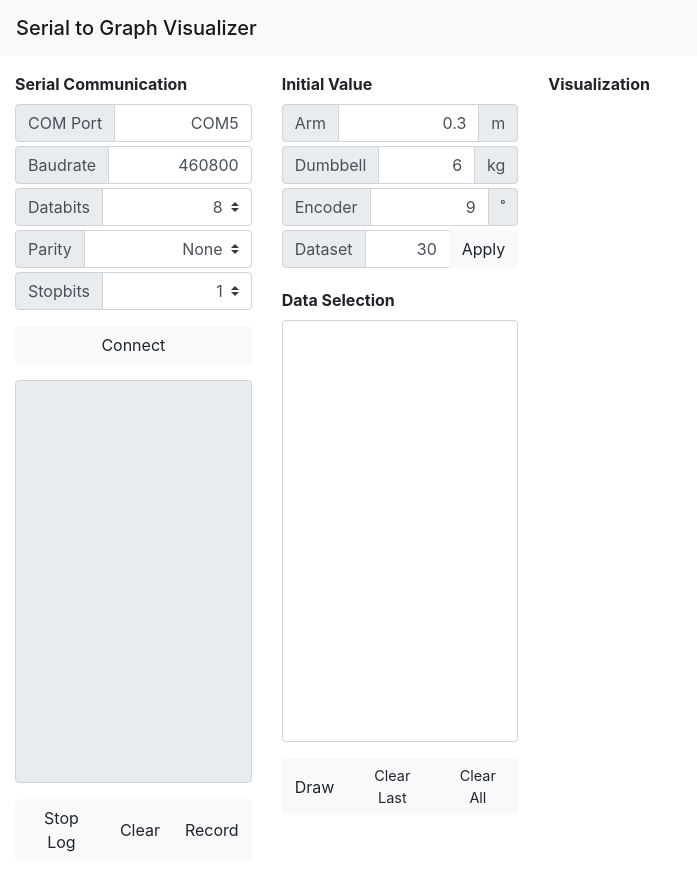
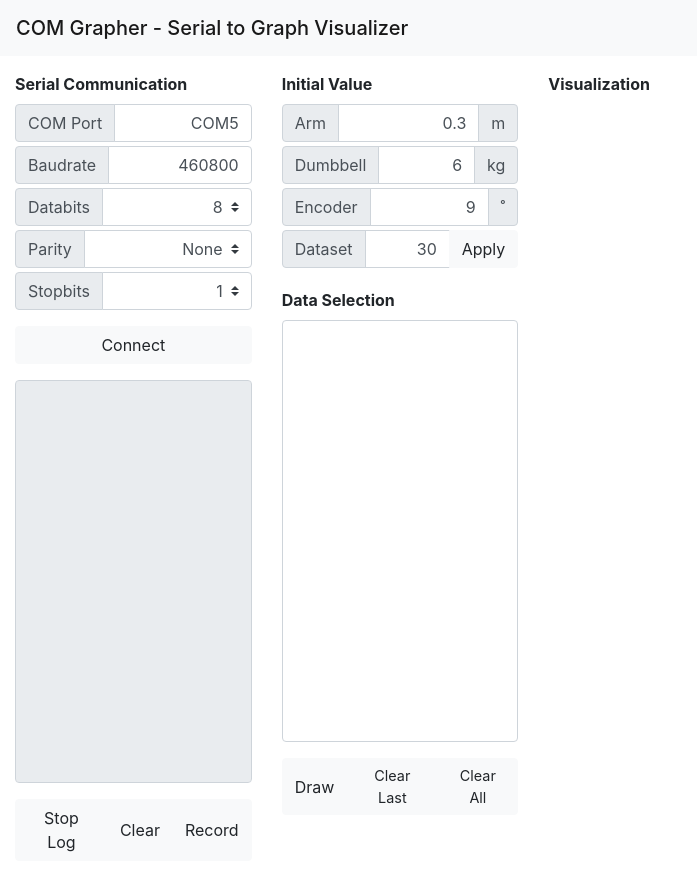
Before and after one commit to gwanryo/com-grapher, an Electron app: page view/index.html in a window 1600 px wide. Shown: the whole page, without its empty margins (0-697 px from the left). Drawn offline with nearby package versions, Linux system fonts and the light colour scheme.

Commit message:
Unify name

```diff
--- a/view/index.html
+++ b/view/index.html
@@ -19,7 +19,7 @@
   </head>
   <body>
     <nav class="navbar navbar-light bg-light">
-      <span class="navbar-brand mb-0 h1">Serial to Graph Visualizer</span>
+      <span class="navbar-brand mb-0 h1">COM Grapher - Serial to Graph Visualizer</span>
     </nav>
     <div class="container-fluid mt-3">
       <div class="row">
```
Also changed, not shown: README.md.
